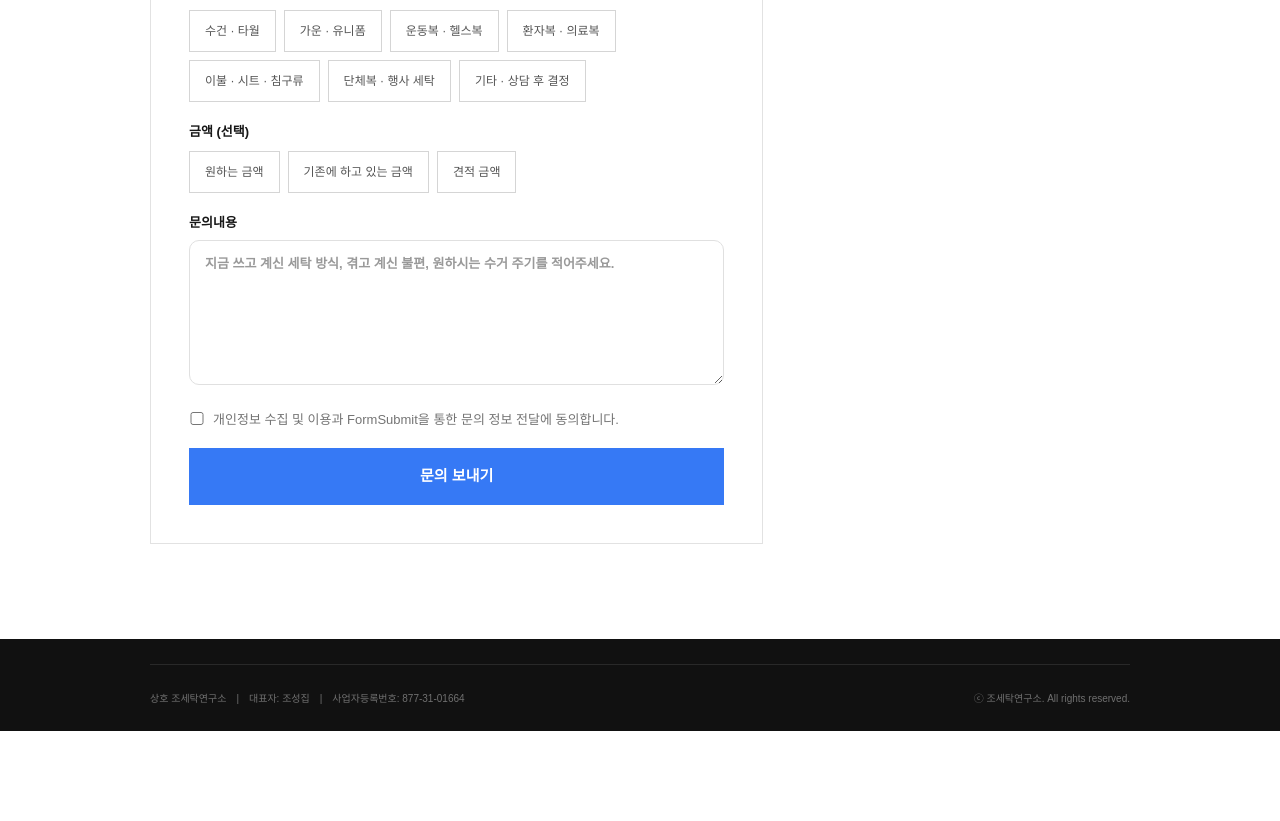
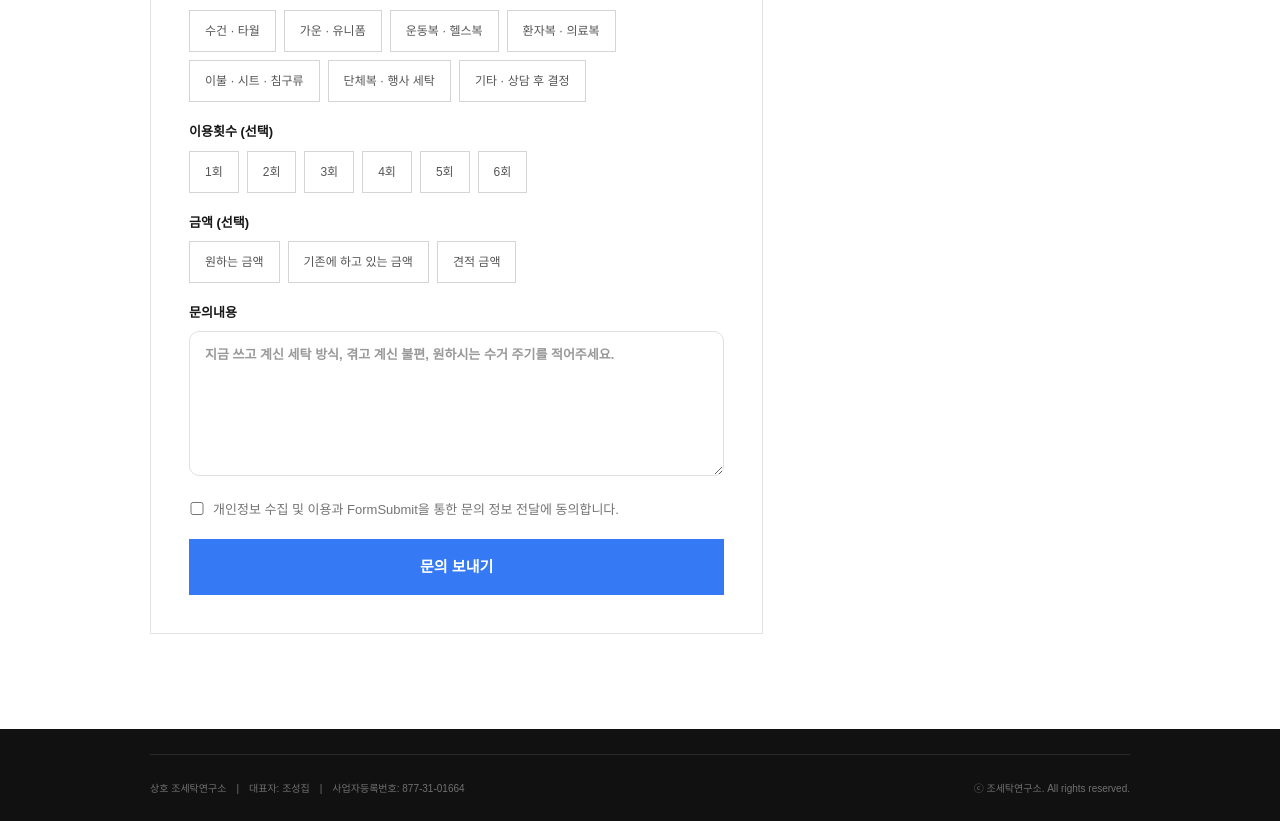
Before and after one commit to choseongjib90-tech/Wen, a Next.js app: page /contact in a window 1280 px wide. Shown: the part 1100-1921 px from the top of the page. Before the commit the page ends 1831 px from the top, so only its background shows below. Built offline with nearby package versions, Linux system fonts and the light colour scheme.

Commit message:
Add optional usage frequency selection to contact form

```diff
--- a/app/contact/page.tsx
+++ b/app/contact/page.tsx
@@ -3,19 +3,21 @@ import {FormEvent, useState} from 'react';
 
 const items=['수건 · 타월','가운 · 유니폼','운동복 · 헬스복','환자복 · 의료복','이불 · 시트 · 침구류','단체복 · 행사 세탁','기타 · 상담 후 결정'];
 const priceTypes=['원하는 금액','기존에 하고 있는 금액','견적 금액'];
+const usageCounts=['1회','2회','3회','4회','5회','6회'];
 const BASE=process.env.NEXT_PUBLIC_BASE_PATH??'';
 
 export default function Contact(){
   const [selected,setSelected]=useState<string[]>([]);
+  const [usageCount,setUsageCount]=useState('');
   const [priceType,setPriceType]=useState('');
   const [status,setStatus]=useState<'idle'|'sending'|'success'|'error'>('idle');
   async function submit(e:FormEvent<HTMLFormElement>){
     e.preventDefault(); const form=e.currentTarget; const fd=new FormData(form);
     setStatus('sending');
     try{
-      const response=await fetch('https://formsubmit.co/ajax/whtod13@naver.com',{method:'POST',headers:{'Content-Type':'application/json','Accept':'application/json'},body:JSON.stringify({_subject:'[조세탁연구소] 새로운 세탁 견적 문의',_template:'table',_honey:fd.get('website'),성함:fd.get('name'),연락처:fd.get('phone'),'매장 지역':fd.get('area'),업종:fd.get('business')||'미선택','하루 발생량':fd.get('volume')||'미선택',세탁물:selected.join(', ')||'미선택','금액 기준':priceType||'미선택','원하는 금액':fd.get('desiredPrice')||'미입력','기존 이용 금액':fd.get('currentPrice')||'미입력',문의내용:fd.get('message')||'없음'})});
+      const response=await fetch('https://formsubmit.co/ajax/whtod13@naver.com',{method:'POST',headers:{'Content-Type':'application/json','Accept':'application/json'},body:JSON.stringify({_subject:'[조세탁연구소] 새로운 세탁 견적 문의',_template:'table',_honey:fd.get('website'),성함:fd.get('name'),연락처:fd.get('phone'),'매장 지역':fd.get('area'),업종:fd.get('business')||'미선택','하루 발생량':fd.get('volume')||'미선택',세탁물:selected.join(', ')||'미선택','이용 횟수':usageCount||'미선택','금액 기준':priceType||'미선택','원하는 금액':fd.get('desiredPrice')||'미입력','기존 이용 금액':fd.get('currentPrice')||'미입력',문의내용:fd.get('message')||'없음'})});
       if(!response.ok) throw new Error('send failed');
-      setStatus('success'); setSelected([]); setPriceType('');
+      setStatus('success'); setSelected([]); setUsageCount(''); setPriceType('');
       try{form.reset()}catch{}
     }catch{setStatus('error')}
   }
@@ -26,6 +28,7 @@ export default function Contact(){
       <label>성함 *<input name="name" required placeholder="예: 홍길동"/></label><label>연락처 *<input name="phone" required placeholder="010-1234-5678"/></label><label>매장 지역 *<input name="area" required placeholder="예: 부천 중동 / 서울 강남구"/></label>
       <div className="select-grid"><label>업종 (선택)<select name="business" defaultValue=""><option value="" disabled>선택하세요</option><option>미용실 · 뷰티</option><option>병원 · 의료</option><option>헬스장 · 스포츠</option><option>기업 · 단체</option></select></label><label>하루 세탁물 발생량 (선택)<select name="volume" defaultValue=""><option value="" disabled>선택하세요</option><option>50장 미만</option><option>50~100장</option><option>100~300장</option><option>300장 이상</option></select></label></div>
       <fieldset><legend>어떤 세탁물을 맡기시나요? (복수 선택 가능)</legend><div className="item-buttons">{items.map(x=><button type="button" className={selected.includes(x)?'active':''} key={x} onClick={()=>setSelected(v=>v.includes(x)?v.filter(y=>y!==x):[...v,x])}>{x}</button>)}</div></fieldset>
+      <fieldset><legend>이용횟수 (선택)</legend><div className="item-buttons">{usageCounts.map(x=><button type="button" className={usageCount===x?'active':''} key={x} onClick={()=>setUsageCount(v=>v===x?'':x)}>{x}</button>)}</div></fieldset>
       <fieldset><legend>금액 (선택)</legend><div className="item-buttons">{priceTypes.map(x=><button type="button" className={priceType===x?'active':''} key={x} onClick={()=>setPriceType(v=>v===x?'':x)}>{x}</button>)}</div>{priceType==='원하는 금액'&&<label style={{display:'block',marginTop:'16px'}}>원하는 금액<input name="desiredPrice" inputMode="numeric" placeholder="예: 월 300,000원"/></label>}{priceType==='기존에 하고 있는 금액'&&<label style={{display:'block',marginTop:'16px'}}>현재 이용 중인 금액<input name="currentPrice" inputMode="numeric" placeholder="예: 월 250,000원"/></label>}</fieldset>
       <label>문의내용<textarea name="message" rows={6} placeholder="지금 쓰고 계신 세탁 방식, 겪고 계신 불편, 원하시는 수거 주기를 적어주세요."/></label><label className="agree"><input type="checkbox" required/> 개인정보 수집 및 이용과 FormSubmit을 통한 문의 정보 전달에 동의합니다.</label><button className="submit-btn" type="submit" disabled={status==='sending'}>{status==='sending'?'전송 중...':'문의 보내기'}</button>{status==='success'&&<p className="form-status success" role="status">문의가 접수되었습니다. 15분 이내로 대표자가 직접 연락 드리겠습니다.</p>}{status==='error'&&<p className="form-status error" role="alert">메일 전송에 실패했습니다. 잠시 후 다시 시도해 주세요.</p>}
     </form><aside className="contact-aside"><div><small>바로 연락하기</small><a href="tel:01035550517">☎　010-3555-0517</a><p>⌖　경기도 용인시 처인구 모현읍 외개일로 37<br/>　　(직영 세탁 공장)</p><span>사업자등록번호 877-31-01664</span></div><div><small>먼저 둘러보기</small><a href="https://blog.naver.com/house_90" target="_blank" rel="noopener noreferrer">· 공식 블로그 세탁 기록</a></div><p>지점이 여러 곳이거나 <strong>기업 · 연수원처럼 대량</strong>이신 경우, 문의 내용에 지점 수와 품목을 함께 적어주시면 한 번에 안내해 드립니다.</p></aside></section>
```
